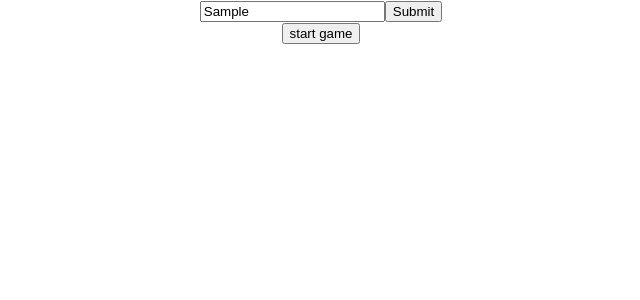
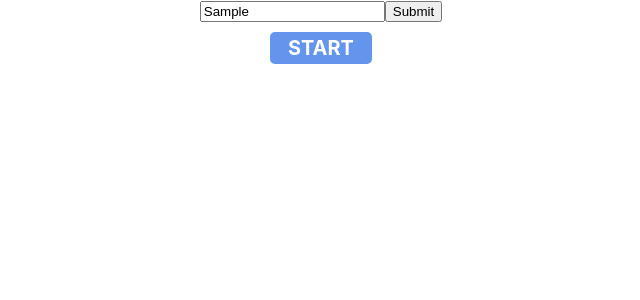
Before and after one commit to gordongest/bowling-scorecard, a React (Create React App) app: page / in a window 1280 px wide. Both pictures are taken after typing "Sample" into the empty fields and a click on the input 732 px from the left and 11 px from the top of the page. Shown: the top 300 px of the page, without its empty margins (319-959 px from the left). Built offline with nearby package versions, Linux system fonts and the light colour scheme.

Commit message:
stub functions for determining strike or spare, update layout for game, stub reducer function for updating player rolls

```diff
--- a/src/client/components/Game.jsx
+++ b/src/client/components/Game.jsx
@@ -3,9 +3,9 @@ import '../styles/Game.css'
 
 const Game = ({ name, frames, total, frame }) => {
     // TODO: keep track of which roll it is! (2 rolls/frame except in last, where 2 strikes or spare gets extra roll)
-    const [rollCounter, setRoll] = useState(1);
+    const [rollCounter, setRoll] = useState(0);
     const reset = () => {
-        setRoll(1);
+        setRoll(0);
     }
 
     // TODO: write method (call .reduce() ?) to calculate total score for player
@@ -19,20 +19,26 @@ const Game = ({ name, frames, total, frame }) => {
 
     return (
         <div>
-            <p>
-                {name}
-            </p>
             {/* TODO: implement input paradigm for scores -- select for current frame, span for past/future frames? */}
             <div>
-                {frames.map((f, i) => {
-                    return <span className="frame">
-                        {f.map(roll => {
-                            return <span className="roll">{roll}</span>
+                <table>
+                    <tr>
+                        <td className="table-player-name">{name}</td>
+                        {frames.map((f, i) => {
+                            return <td className="frame">
+                                <tr>
+                                    {f.map(roll => {
+                                        return <td className="roll">{roll}</td>
+                                    })}
+                                </tr>
+                            </td>
                         })}
-                    </span>
-                })}
+                        <td>
+                            {total}
+                        </td>
+                    </tr>
+                </table>
             </div>
-            <p>total: {total}</p>
         </div>
     )
 
--- a/src/client/components/Scorecard.jsx
+++ b/src/client/components/Scorecard.jsx
@@ -2,13 +2,19 @@ import React, { useState, useEffect, useContext } from 'react';
 import { DispatchContext, PlayersContext } from "../contexts/Bowling.Context";
 import AddPlayerForm from "./AddPlayerForm";
 import Game from './Game';
+import { useForm } from 'react-hook-form';
 
 const Scorecard = () => {
     const { players } = useContext(PlayersContext);
     const { dispatch } = useContext(DispatchContext);
-    let activePlayer;
-    let gameStarted = false;
+    const [gameStarted, setGameStarted] = useState(false);
+    const [activePlayer, setActivePlayer] = useState();
     let currentFrame = 0;
+    const {
+        register,
+        handleSubmit,
+        formState: { errors }
+    } = useForm();
 
     useEffect(() => {
         console.log("frame:", currentFrame)
@@ -25,24 +31,27 @@ const Scorecard = () => {
         dispatch({ type: 'addPlayer', player: newPlayer })
     }
 
-    // TODO: keep track of which player is active and
-    // TODO: keep track of which frame is active
+    const updateScore = ({ roll, rollValue }) => {
+        dispatch({
+            type: "addRoll",
+            playerName: activePlayer.name,
+            frame: currentFrame,
+            roll: roll,
+            value: rollValue
+        });
+    }
+
+
+    // TODO: keep track of which player is active
+    // TODO: keep track of current frame
     const startGame = () => {
         console.log('game time started')
-        activePlayer= players[0];
-        gameStarted = true;
-        currentFrame++
+        setActivePlayer(players[0]);
+        setGameStarted(true);
+        currentFrame++;
         // while not in 10th frame,
-        // while (currentFrame < 9) {
-        //     // iterate through players,
-        //     for (let i = 0; i < players.length; i++) {
-        //         // set 'active' flag to true for current player
-        //        activePlayer = players[i];
-               console.log('active:', activePlayer)
-        //     }
-        //     // increment frame
-        //     currentFrame++;
-        // }
+            // rotate through through players,
+            // increment frame
     }
 
     // TODO: determine when game has ended and declare winner
@@ -58,10 +67,38 @@ const Scorecard = () => {
         return leader;
     }
 
+    const isStrike = (frame) => {
+        return frame[0] === 'X';
+    }
+
+    const isSpare = (frame) => {
+        return (parseInt(frame[0]) + parseInt(frame[1])) === 10;
+    }
+
+    // TODO: validate roll input and mutate rollsLeft based on whether it was a strike or not
+
+    // TODO: implement scoring algorithm
+
     return (
         <div>
-            {players.length < 4 &&
+            {/* TODO: render name of active player and input field to accept value of roll */}
+            {(players.length < 4 && !gameStarted) &&
                 <AddPlayerForm addPlayer={addPlayer} />
+            }
+
+            {/*    between frame 1-9, 2 rolls per player*/}
+            {gameStarted &&
+            <div>
+                <form onSubmit={handleSubmit(data => {
+                    console.log(data);
+                })}>
+                    <input
+                        type="text" {...register("rollValue", { required: 'Value is required' })}
+                        placeholder="Enter roll..."
+                    />
+                    <input type="submit"/>
+                </form>
+            </div>
             }
 
             {players.length > 1 &&
@@ -70,33 +107,8 @@ const Scorecard = () => {
                 )
             }
 
-            {(currentFrame < 1 && players.length > 0) &&
-                <button onClick={startGame}>start game</button>
-            }
-
-            {/*    between frame 1-9, 2 rolls per player*/}
-            {gameStarted ?
-                <p>game time started</p>
-                :
-                null
-                // <div>
-                //     {activePlayer?.frames.map((frame, i) => {
-                //         console.log(i)
-                //         return <span className="frame">
-                //             {i === currentFrame ?
-                //                 <div>
-                //                     <select>
-                //                         <option value="1">1</option>
-                //                     </select>
-                //                 </div>
-                //                 :
-                //                 frame.map(roll => {
-                //                     return <span className="roll">{roll}</span>
-                //                 })
-                //             }
-                //         </span>
-                //     })}
-                // </div>
+            {(!gameStarted && players.length > 0) &&
+                <button onClick={startGame}>START</button>
             }
         </div>
     )
--- a/src/client/reducers/Bowling.Reducer.js
+++ b/src/client/reducers/Bowling.Reducer.js
@@ -2,6 +2,12 @@ const bowlingReducer = (state, action) => {
     switch (action.type) {
         case "addPlayer":
             return [...state, action.player];
+        case "addRoll":
+            return state.filter(player =>
+                player.name === action.playerName ?
+                    // update the current roll of the current frame to the given value
+                    player.frames[action.frame][action.roll] = action.value : player
+            );
         case "remove":
             return state.filter(toDo => toDo.id !== action.id);
         case "update":
--- a/src/client/styles/Game.css
+++ b/src/client/styles/Game.css
@@ -7,3 +7,33 @@ span.frame {
 span.roll {
     margin: 2px;
 }
+
+div {
+    display: flex;
+    flex-direction: column;
+    align-items: center;
+    justify-content: center;
+}
+
+table {
+    margin-top:20px;
+}
+
+.table-player-name {
+    padding-right: 15px;
+}
+
+button {
+    border: none;
+    border-radius: 5px;
+    width: 8vw;
+    height: 4vh;
+    margin: 10px;
+    color: white;
+    background-color: cornflowerblue;
+    font-family: -apple-system, BlinkMacSystemFont, 'Segoe UI', 'Roboto', 'Oxygen',
+    'Ubuntu', 'Cantarell', 'Fira Sans', 'Droid Sans', 'Helvetica Neue',
+    sans-serif;
+    font-size: 20px;
+    font-weight: bold;
+}
```
